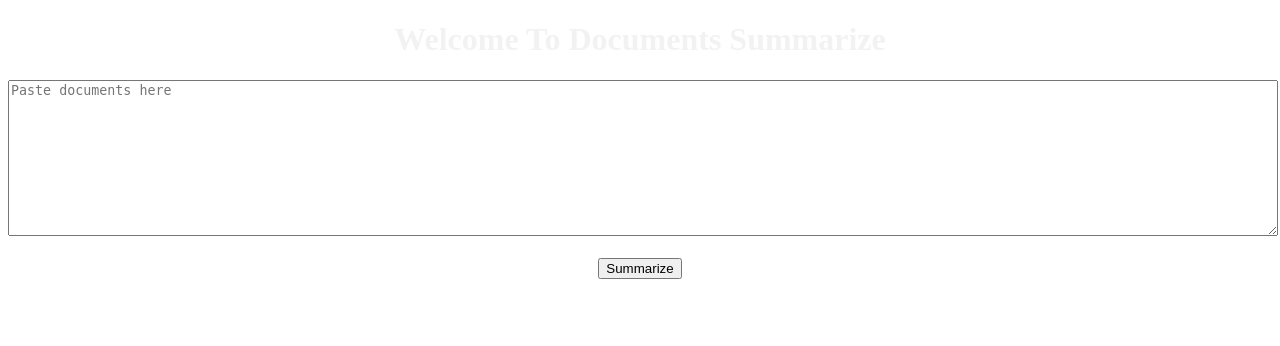
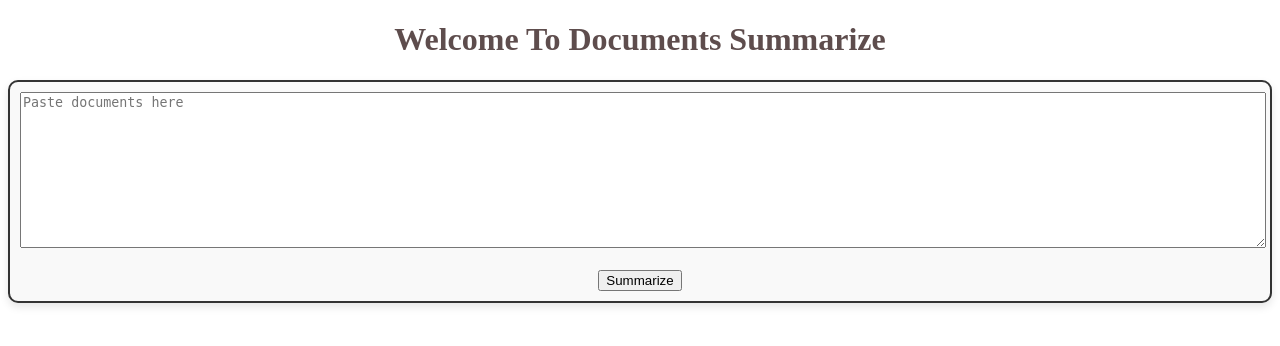
Before and after one commit to NhanPhamThanh-IT/Text-Summarization-Tool, a Flask app: page / in a window 1280 px wide. Shown: the top 346 px of the page. Run offline with Flask 3, Linux system fonts and the light colour scheme.

Commit message:
Update home.html and app.py files

```diff
--- a/templates/home.html
+++ b/templates/home.html
@@ -7,7 +7,7 @@
     <style>
         .container {
             background-color: #ffffff;
-            color: #f2f2f2;
+            color: #5e4d4d;
             width: device-width;
         }
         .text-box {
@@ -26,10 +26,12 @@
     <div class="container">
         <!-- <div class="text-box"> -->
             <h1 align="center">Welcome To Documents Summarize</h1>
-            <form method="POST" action="/summarize" align="center">
-                <textarea name="text" rows="10" placeholder="Paste documents here" align="center" style="width:100%"></textarea><br><br>
-                <input type="submit" value="Summarize"><br>
-            </form>
+            <div class="text-box">
+                <form method="POST" action="/summarize" align="center">
+                    <textarea name="text" rows="10" placeholder="Paste documents here" align="center" style="width:100%"></textarea><br><br>
+                    <input type="submit" value="Summarize"><br>
+                </form>
+            </div>
         <!-- </div> -->
         <br>
         <div align="justify">
```
